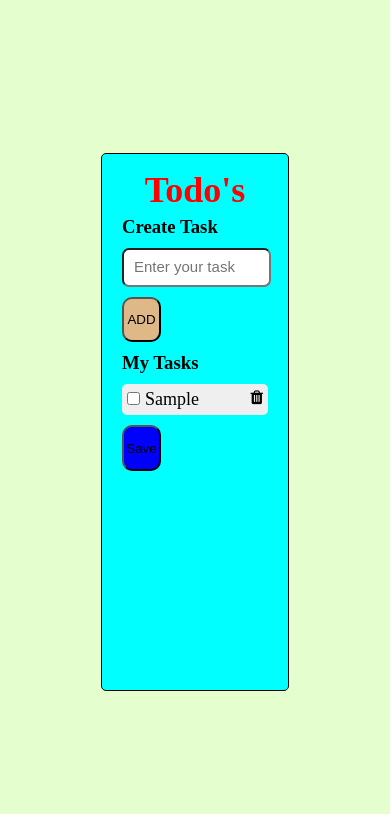
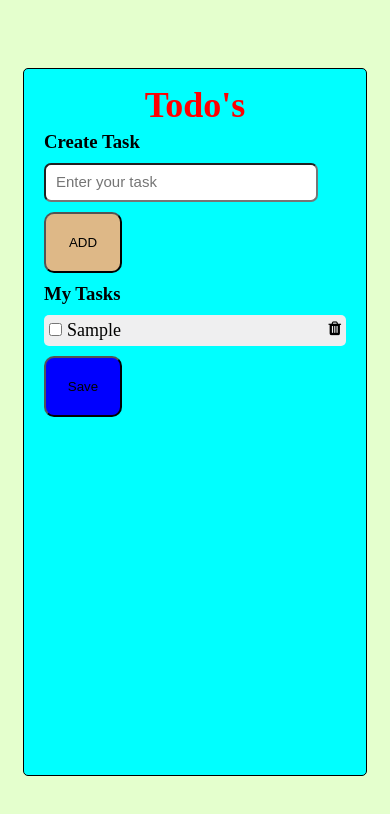
Before and after one commit to D2060/Todo, a plain HTML site: page index.html in a window 390 px wide. Both pictures are taken after typing "Sample" into the empty fields and a click on the button "ADD". Drawn offline with Linux system fonts and the light colour scheme.

Commit message:
added_media_queries

```diff
--- a/script.js
+++ b/script.js
@@ -16,7 +16,7 @@ function addListItems(text,idx){
 
     let input=document.createElement("input");
     input.type="checkbox";
-    input.id=id;
+    input.id=`checkbox_${idx}`;
     div.appendChild(input);
     input.classList.add("input_box");
     input.style.cursor="pointer";
@@ -24,7 +24,7 @@ function addListItems(text,idx){
 
     let label=document.createElement("label");
     label.id=`label_${idx}`;
-    label.setAttribute("for",id);
+    label.setAttribute("for",`checkbox_${idx}`);
     label.textContent=text;
     div.appendChild(label);
 
@@ -88,6 +88,8 @@ if(local_array){
         addListItems(val['Task'],uniqueId);
         if(val["isChecked"]){
             let label_text = document.querySelector(`#label_`+uniqueId);
+            let check_box_status=document.querySelector(`#checkbox_${uniqueId}`);
+            check_box_status.checked=true;
             label_text.classList.add("strike");
         }
         uniqueId++;
--- a/style.css
+++ b/style.css
@@ -20,6 +20,12 @@ body{
     padding: 15px;
     border: 1.5px solid black;
     border-radius: 5px;
+    display: block;
+    overflow-x: hidden;
+}
+
+::-webkit-scrollbar{
+    display: none;
 }
 
 h2{
@@ -85,3 +91,16 @@ i{
 .strike{
     text-decoration: line-through;
 }
+
+@media only screen and (max-width: 600px) {
+    .container{
+        height: 80%;
+        width: 80%;
+        background-color: aqua;
+        padding: 15px;
+        border: 1.5px solid black;
+        border-radius: 5px;
+        display: block;
+        overflow-x:hidden;
+    }
+  }
```
